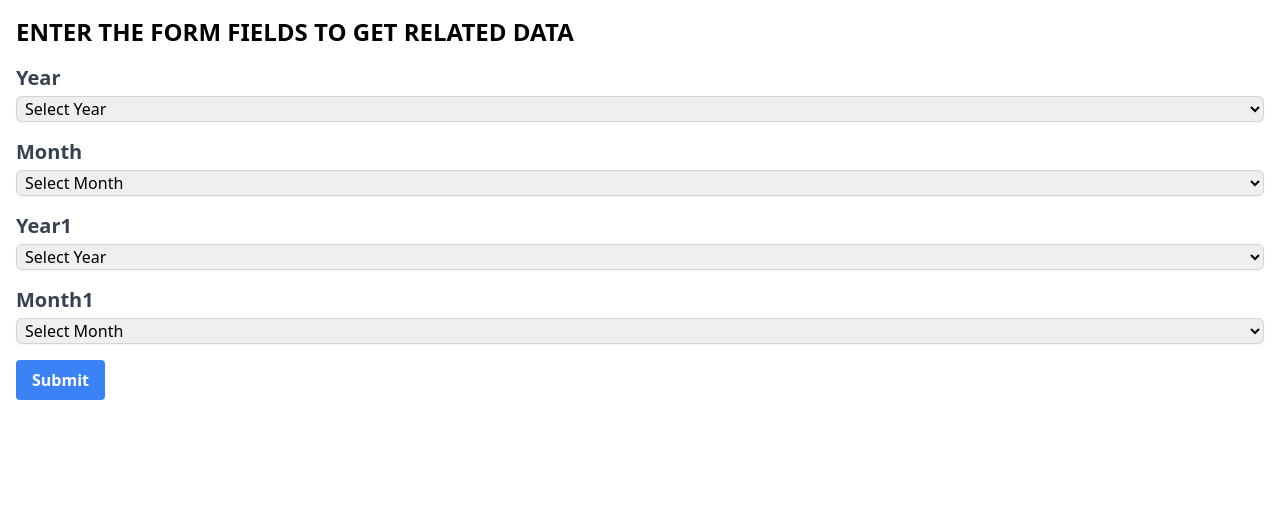
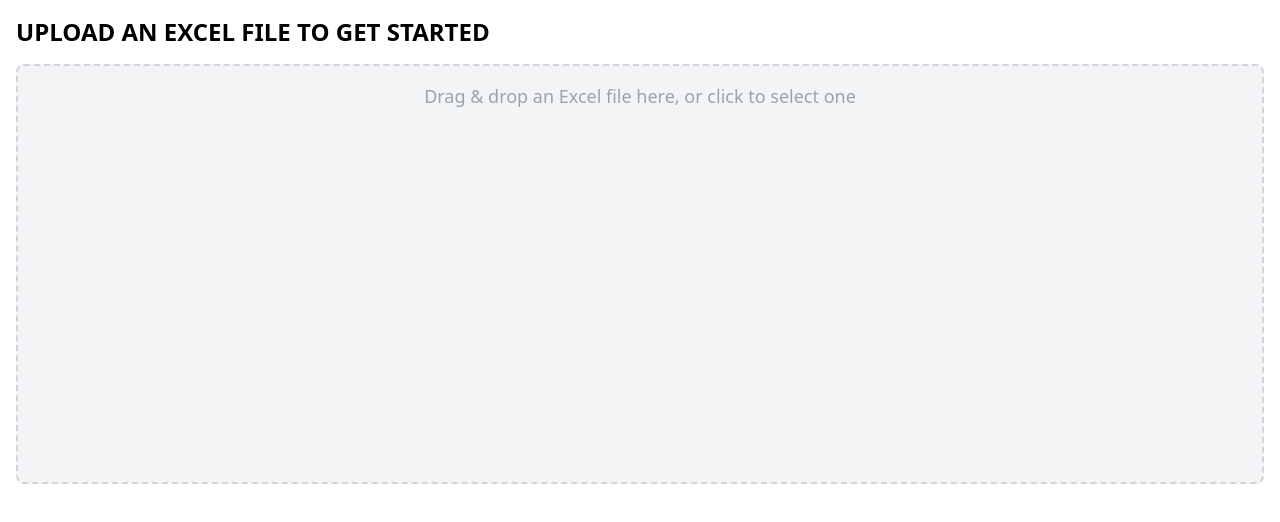
Before and after one commit to Ashar-riaz/Table_frontend, a React (Vite) app: page / in a window 1280 px wide. Shown: the top 522 px of the page. Built offline with nearby package versions, Linux system fonts and the light colour scheme.

Commit message:
Excel file uploader added

```diff
--- a/package.json
+++ b/package.json
@@ -12,7 +12,9 @@
   "dependencies": {
     "axios": "^1.7.4",
     "react": "^18.3.1",
-    "react-dom": "^18.3.1"
+    "react-dom": "^18.3.1",
+    "react-dropzone": "^14.2.3",
+    "xlsx": "^0.18.5"
   },
   "devDependencies": {
     "@eslint/js": "^9.9.0",
--- /dev/null
+++ b/src/components/ExcelUploader.jsx
@@ -0,0 +1,51 @@
+import React, { useState } from 'react';
+import { useDropzone } from 'react-dropzone';
+import * as XLSX from 'xlsx';
+
+const ExcelUploader = ({ onFileUpload }) => {
+  const [fileData, setFileData] = useState(null);
+
+  const onDrop = (acceptedFiles) => {
+    const file = acceptedFiles[0];
+    const reader = new FileReader();
+
+    reader.onload = (e) => {
+      const data = new Uint8Array(e.target.result);
+      const workbook = XLSX.read(data, { type: 'array' });
+      const sheetName = workbook.SheetNames[0];
+      const worksheet = workbook.Sheets[sheetName];
+      const jsonData = XLSX.utils.sheet_to_json(worksheet);
+
+      setFileData(jsonData);
+      onFileUpload(jsonData);
+    };
+
+    reader.readAsArrayBuffer(file);
+  };
+
+  const { getRootProps, getInputProps } = useDropzone({ onDrop, accept: '.xlsx, .xls' });
+
+  return (
+    <div className="flex flex-col items-center p-4 bg-gray-100 border-2 border-dashed border-gray-300 rounded-lg">
+      <div
+        {...getRootProps({
+          className:
+            'w-full text-center text-gray-400 cursor-pointer hover:text-gray-800 h-96',
+        })}
+      >
+        <input {...getInputProps()} className="hidden" />
+        <p className="text-lg">Drag & drop an Excel file here, or click to select one</p>
+      </div>
+      {fileData && (
+        <div className="mt-4 w-full overflow-x-auto">
+          <h3 className="text-lg font-semibold text-gray-700">File Data:</h3>
+          <pre className="p-2 bg-white border rounded-md max-h-64 overflow-y-auto">
+            {JSON.stringify(fileData, null, 2)}
+          </pre>
+        </div>
+      )}
+    </div>
+  );
+};
+
+export default ExcelUploader;
--- a/src/pages/HomePage.jsx
+++ b/src/pages/HomePage.jsx
@@ -1,19 +1,21 @@
 import React, { useState } from 'react';
 import InputForm from '../components/InputForm';
 import DataTable from '../components/DataTable';
+import ExcelUploader from '../components/ExcelUploader';
 import axios from 'axios';
 
 const HomePage = () => {
   const [data, setData] = useState([]);
   const [formSubmitted, setFormSubmitted] = useState(false);
+  const [excelUploaded, setExcelUploaded] = useState(false);
 
   const handleFormSubmit = async ({ year, month, year1, month1 }) => {
     try {
       const response = await axios.post(`${import.meta.env.VITE_BACKEND_URL}generate-report`, {
-        year:year,
-        month:month,
-        year1:year1,
-        month1:month1,
+        year: year,
+        month: month,
+        year1: year1,
+        month1: month1,
       });
 
       setData(response.data);
@@ -22,13 +24,21 @@ const HomePage = () => {
       console.error('Error fetching data:', error);
     }
   };
+
   const handleToggle = () => {
     setFormSubmitted(prevState => !prevState);
   };
 
+  const handleFileUpload = (fileData) => {
+    setExcelUploaded(true);
+  };
+
   return (
     <div className="container mx-auto p-4">
-      <h1 className="text-2xl font-bold mb-4">ENTER THE FORM FIELDS TO GET RELATED DATA</h1>
+      <h1 className="text-2xl font-bold mb-4">UPLOAD AN EXCEL FILE TO GET STARTED</h1>
+      {!excelUploaded && <ExcelUploader onFileUpload={handleFileUpload} />}
+      {excelUploaded && (
+        <div>
           {!formSubmitted && <InputForm onSubmit={handleFormSubmit} />}
           {formSubmitted && (
             <div>
@@ -42,6 +52,8 @@ const HomePage = () => {
             </div>
           )}
         </div>
+      )}
+    </div>
   );
 };
 
```
Also changed, not shown: 1 other file (tests, documents, lock files or other folders). Lines whose indentation alone changed are shown as unchanged.
